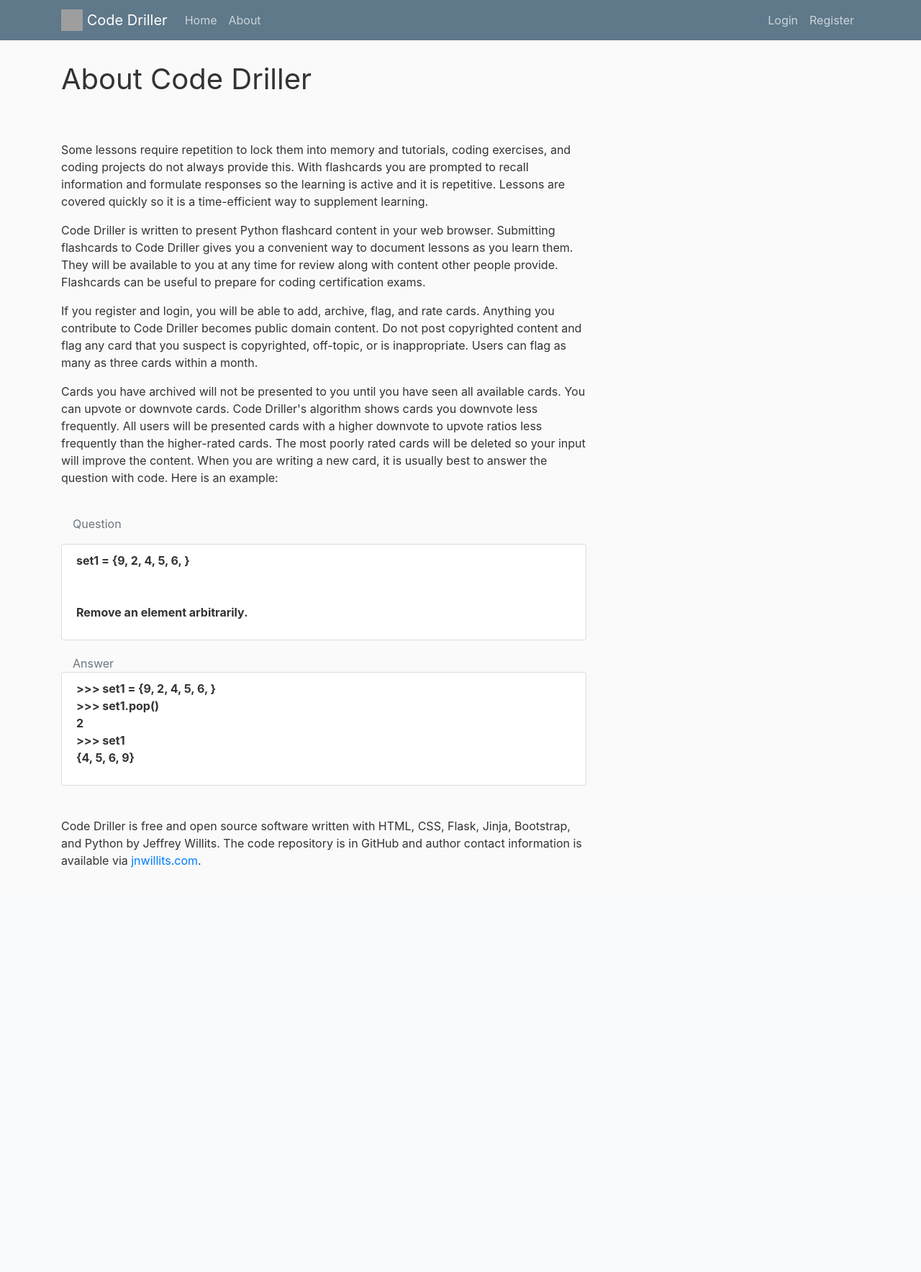
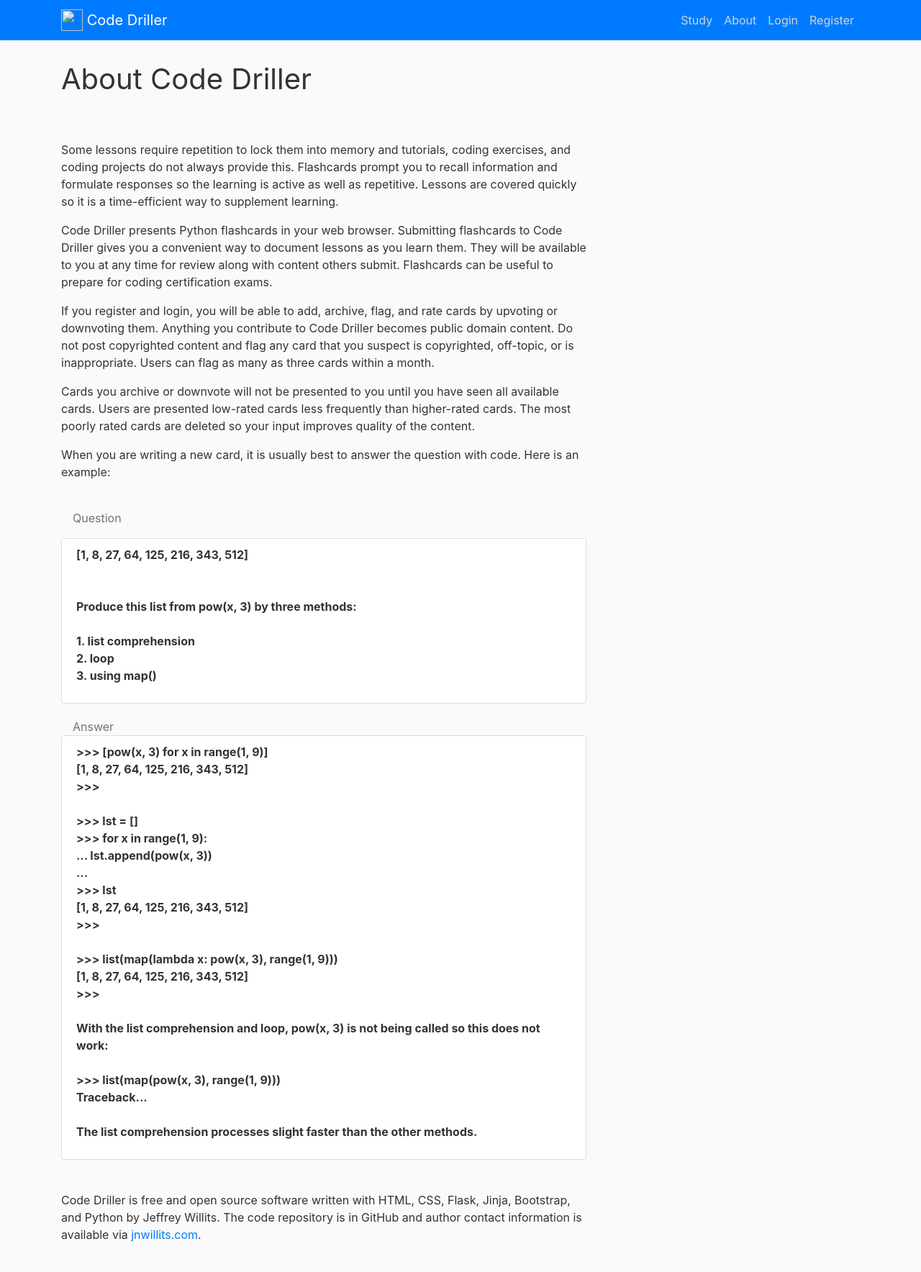
Before and after one commit to jnwillits/code-driller, a Flask app: page /about in a window 1280 px wide. Shown: the whole page at 72% size. Before the commit the page ends 1206 px from the top, so only its background shows below. Run offline with Flask 2, Linux system fonts and the light colour scheme; data comes from the database, SQL or seed files in the repository; some libraries are stand-ins or nearby versions; grey boxes are pictures that could not be loaded.

Commit message:
prior to deployment

```diff
--- a/codedriller/templates/about.html
+++ b/codedriller/templates/about.html
@@ -3,22 +3,21 @@
     <p class='account-heading'>About Code Driller</p>
     <p class='article-content'>
         </p>Some lessons require repetition to lock them into memory and tutorials, coding exercises, and coding projects do not always provide
-        this. With flashcards you are prompted to recall information and formulate responses so the learning is active and it is repetitive.
+        this. Flashcards prompt you to recall information and formulate responses so the learning is active as well as repetitive.
         Lessons are covered quickly so it is a time-efficient way to supplement learning.</p>
-        </p>Code Driller is written to present Python flashcard content in your web browser. Submitting flashcards to Code Driller gives you a
-        convenient way to document lessons as you learn them. They will be available to you at any time for review along with content other
-        people provide. Flashcards can be useful to prepare for coding certification exams.</p>
-        </p>If you register and login, you will be able to add, archive, flag, and rate cards. Anything you contribute to Code Driller becomes
-        public domain content. Do not post copyrighted content and flag any card that you suspect is copyrighted, off-topic, or is
-        inappropriate. Users can flag as many as three cards within a month.</p>
-        </p>Cards you have archived will not be presented to you until you have seen all available cards. You can upvote or downvote cards. Code
-        Driller's algorithm shows cards you downvote less frequently. All users will be presented cards with a higher downvote to upvote ratios
-        less frequently than the higher-rated cards. The most poorly rated cards will be deleted so your input will improve the content. When you
-        are writing a new card, it is usually best to answer the question with code. Here is an example:</p>
+        </p>Code Driller presents Python flashcards in your web browser. Submitting flashcards to Code Driller gives you a
+        convenient way to document lessons as you learn them. They will be available to you at any time for review along with content others
+        submit. Flashcards can be useful to prepare for coding certification exams.</p>
+        </p>If you register and login, you will be able to add, archive, flag, and rate cards by upvoting or downvoting them. Anything you
+        contribute to Code Driller becomes public domain content. Do not post copyrighted content and flag any card that you suspect is
+        copyrighted, off-topic, or is inappropriate. Users can flag as many as three cards within a month.</p>
+        </p>Cards you archive or downvote will not be presented to you until you have seen all available cards. Users are presented low-rated
+        cards less frequently than higher-rated cards. The most poorly rated cards are deleted so your input improves quality of the content.
+        </p>When you are writing a new card, it is usually best to answer the question with code. Here is an example:</p>
         <br /><p>
 
             {% for post in cards.items %}
-              {% if post.id == 1 %}
+              {% if post.id == 431 %}
 
                 <a class="ml-3 text-muted" <h1>Question</h1></a>
                   <article class="media content-section">
@@ -27,16 +26,16 @@
                     <p class="article-content">{{ post.question }}</p>
                     </b>
                   </div>
-                </article>
+                  </article>
 
                 <a class="ml-3 text-muted" <h1>Answer</h1></a>
-                <article class="media content-section">
+                  <article class="media content-section">
                   <div class="media-body">
                     <b>
                     <p class="article-content">{{ post.answer }}</p>
                     </b>
                   </div>
-                </article>
+                  </article>
 
               {% endif %}
             {% endfor %}
--- a/codedriller/templates/home.html
+++ b/codedriller/templates/home.html
@@ -38,9 +38,9 @@
     <p
     <br />
     <p class='recently_viewed'>recently_viewed: {{ recently_viewed }}
-    </p>  -->
+    </p>
 
-
+    -->
 
 
 
--- a/codedriller/templates/layout.html
+++ b/codedriller/templates/layout.html
@@ -15,13 +15,28 @@
     {% else %}
         <title>Code Driller</title>
     {% endif %}
+
+    <meta property="og:title" content="Code Driller">
+    <meta property="og:description" content="Community-created Python learning flashcards.">
+    <meta property="og:image" content="https://codedriller.com/static/codedriller-media.jpg">
+    <meta property="og:url" content="https://codedriller.com/run">
+    <meta name="twitter:card" content="summary_large_image">
+
+    <link rel="apple-touch-icon" sizes="120x120" href="apple-touch-icon.png">
+    <link rel="icon" type="image/png" sizes="32x32" href="favicon-32x32.png">
+    <link rel="icon" type="image/png" sizes="16x16" href="favicon-16x16.png">
+    <link rel="manifest" href="site.webmanifest">
+    <link rel="mask-icon" href="safari-pinned-tab.svg" color="#5bbad5">
+    <meta name="msapplication-TileColor" content="#5f788a">
+    <meta name="theme-color" content="#ffffff">
+
 </head>
 <body>
     <header class="site-header">
-      <nav class="navbar navbar-expand-md navbar-dark bg-steel fixed-top">
+      <nav class="navbar navbar-expand-md navbar-dark bg-primary fixed-top">
         <div class="container">
           <a class="navbar-brand" href="/">
-            <img src="/static/logo.png" width="30" height="30" class="d-inline-block align-top" alt="">
+            <img src="/static/favicon-32x32.png" width="30" height="30" class="d-inline-block align-top" alt="">
             Code Driller
           </a>
           <button class="navbar-toggler" type="button" data-toggle="collapse" data-target="#navbarToggle" aria-controls="navbarToggle" aria-expanded="false" aria-label="Toggle navigation">
@@ -29,11 +44,14 @@
           </button>
           <div class="collapse navbar-collapse" id="navbarToggle">
             <div class="navbar-nav mr-auto">
-              <a class="nav-item nav-link" href="{{ url_for('home') }}">Home</a>
-              <a class="nav-item nav-link" href="{{ url_for('about') }}">About</a>
             </div>
             <!-- Navbar Right Side -->
             <div class="navbar-nav">
+              {% if show_study_nav %}
+                <a class="nav-item nav-link" href="{{ url_for('home') }}">Study</a>
+              {% endif %}
+              <a class="nav-item nav-link" href="{{ url_for('about') }}">About</a>
+
               {% if current_user.is_authenticated %}
                 <a class="nav-item nav-link" href="{{ url_for('new_post') }}">Add</a>
                 <a class="nav-item nav-link" href="{{ url_for('account') }}">Account</a>
@@ -62,12 +80,11 @@
           {% block content %}{% endblock %}
         </div>
 
-
         {% if sidebar %}
           <div class="mt-4 col-md-3">
               <div class="content-section">
                   <br />
-                  <p class='text-muted'>Total cards in deck: <b> {{ cards_tot }} </b>
+                  <p class='text-muted'>Cards in deck: <b> {{ cards_tot }} </b>
                   </p>
 
                   {% if current_user.is_authenticated %}
@@ -86,10 +103,6 @@
                   </div>
 
                   </p>
-
-
-
-
 
           </div>
           {% if show_next_btn %}
```
